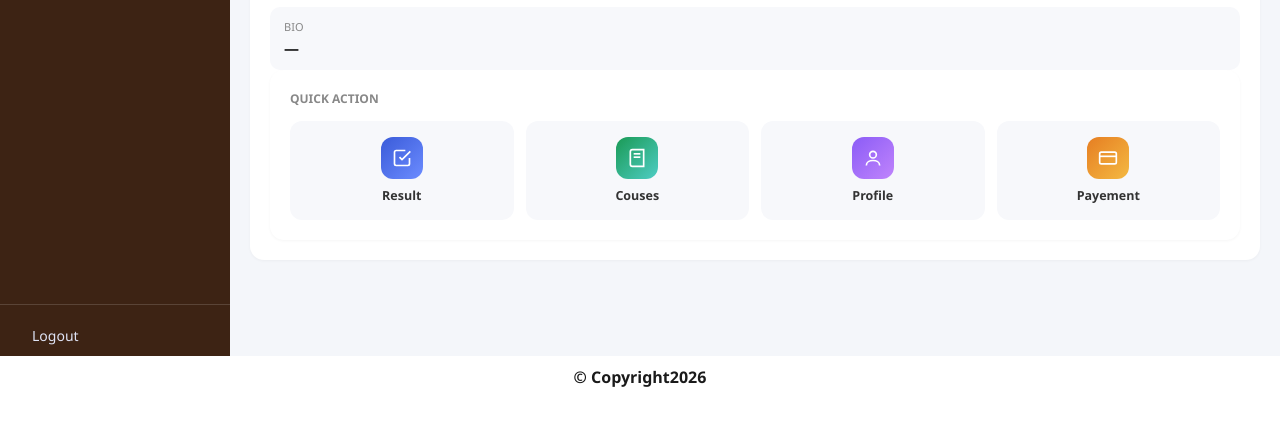
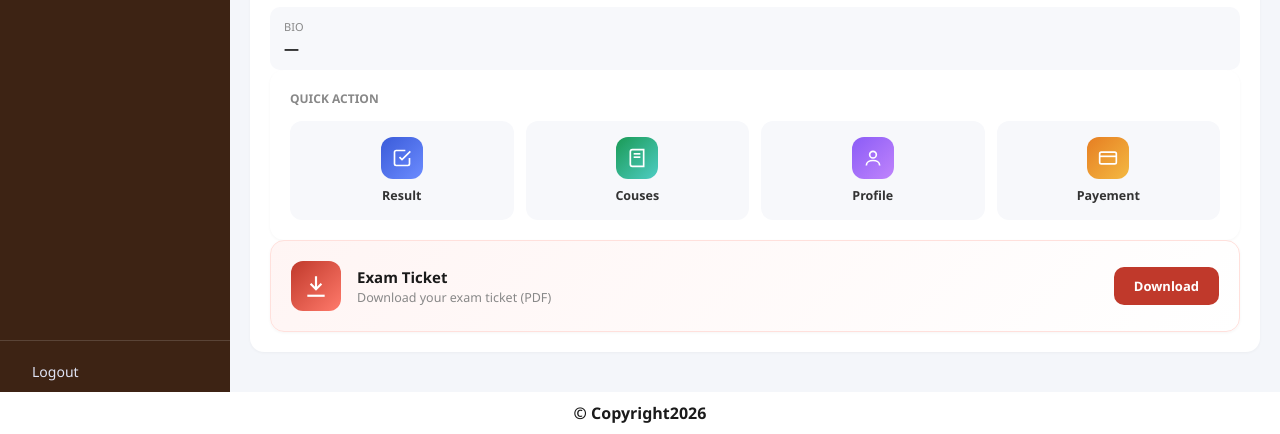
Before and after one commit to fahad-it54/mysite_app, a Django app: page /dashboard/ in a window 1280 px wide. Shown: the part 444-878 px from the top of the page. Before the commit the page ends 831 px from the top, so only its background shows below. Run offline with Django 5.2, Linux system fonts and the light colour scheme; a user stored in the database is signed in; data comes from the database, SQL or seed files in the repository; both versions use the stored data as it was after the commit.

Commit message:
exam ticket

```diff
--- a/mysite_app/templates/dashboard.html
+++ b/mysite_app/templates/dashboard.html
@@ -111,6 +111,32 @@
 .quick-icon.green { background:linear-gradient(135deg,#1a9a55,#4ecdc4); }
 .quick-icon.purple { background:linear-gradient(135deg,#8b5cf6,#c084fc); }
 .quick-icon.orange { background:linear-gradient(135deg,#e67e22,#f4b942); }
+
+.ticket-card {
+  display:flex;
+  align-items:center;
+  gap:16px;
+  background:linear-gradient(135deg,#fff5f4,#fff);
+  border:1px solid #ffe0dc;
+}
+.ticket-icon {
+  width:50px; height:50px; border-radius:12px; flex-shrink:0;
+  background:linear-gradient(135deg,#c0392b,#ff7a6b);
+  color:#fff; display:flex; align-items:center; justify-content:center;
+}
+.ticket-info { flex:1; min-width:0; }
+.ticket-title { font-size:15px; font-weight:700; color:#1a1a1a; }
+.ticket-sub { font-size:12.5px; color:#888; margin-top:2px; }
+.ticket-btn {
+  background:#c0392b; color:#fff; padding:10px 20px; border-radius:10px;
+  text-decoration:none; font-size:13px; font-weight:700; flex-shrink:0;
+}
+.ticket-btn:hover { background:#a5301f; }
+
+@media (max-width:420px) {
+  .ticket-card { flex-wrap:wrap; }
+  .ticket-btn { width:100%; text-align:center; }
+}
 
 
    p{
@@ -249,6 +275,17 @@
     </a>
   </div>
 </div>
+ <div class="card ticket-card">
+        <div class="ticket-icon">
+          <svg width="26" height="26" viewBox="0 0 24 24" fill="none" stroke="currentColor" stroke-width="2"><path d="M12 3v12"/><path d="M7 10l5 5 5-5"/><path d="M4 21h16"/></svg>
+        </div>
+        <div class="ticket-info">
+          <div class="ticket-title">Exam Ticket</div>
+          <div class="ticket-sub">Download your exam ticket (PDF)</div>
+        </div>
+        <a href="{% url 'exam_ticket_download' %}" class="ticket-btn">Download</a>
+      </div>
+
 
 
         {% else %}
--- a/mysite_app/templates/field_training_hub.html
+++ b/mysite_app/templates/field_training_hub.html
@@ -239,9 +239,9 @@
             <div class="visit-sup">{{ v.supervisor.name|default:"--" }}</div>
           </div>
           <span class="visit-badge {{ v.status }}">
-            {% if v.status == 'completed' %}Imekamilika
-            {% elif v.status == 'missed' %}Imekosekana
-            {% else %}Imepangwa{% endif %}
+            {% if v.status == 'completed' %}completed
+            {% elif v.status == 'missed' %}missed
+            {% else %}Planned{% endif %}
           </span>
         </div>
       {% empty %}
--- a/mysite_app/urls.py
+++ b/mysite_app/urls.py
@@ -19,6 +19,7 @@ urlpatterns = [
     path('field-training/attendance-action/', views.attendance_action, name='attendance_action'),
     path('field-training/logs/', views.field_log_list, name='field_log_list'),
     path('field-training/logs/add/', views.field_log_create, name='field_log_create'),
+    path('exam-ticket/download/', views.exam_ticket_download, name='exam_ticket_download'),
 
 
 
--- a/mysite_app/views.py
+++ b/mysite_app/views.py
@@ -15,6 +15,14 @@ from django.views.decorators.http import require_POST
 from datetime import timedelta
 from .models import AttendanceRecord, FieldTrainingLog, StudentPlacement, SupervisorVisit
 from .forms import FieldTrainingLogForm
+from django.http import HttpResponse
+from reportlab.lib.pagesizes import A5
+from reportlab.lib.units import mm
+from reportlab.lib import colors
+from reportlab.pdfgen import canvas
+from reportlab.lib.utils import ImageReader
+import os
+
 
 
 
@@ -237,3 +245,91 @@ def field_log_create(request):
     else:
         form = FieldTrainingLogForm()
     return render(request, 'field_log_create.html', {'form': form})
+
+@login_required
+def exam_ticket_download(request):
+    student, _ = StudentProfile.objects.get_or_create(user=request.user)
+    profile, _ = Profile.objects.get_or_create(user=request.user)
+
+    response = HttpResponse(content_type='application/pdf')
+    response['Content-Disposition'] = f'attachment; filename="exam_ticket_{request.user.username}.pdf"'
+
+    p = canvas.Canvas(response, pagesize=A5)
+    width, height = A5
+
+    # Header
+    p.setFillColor(colors.HexColor("#14524a"))
+    p.rect(0, height - 30*mm, width, 30*mm, fill=1, stroke=0)
+    p.setFillColor(colors.white)
+    p.setFont("Helvetica-Bold", 16)
+    p.drawCentredString(width/2, height - 15*mm, "EXAM TICKET")
+    p.setFont("Helvetica", 9)
+    p.drawCentredString(width/2, height - 22*mm, "The Fahad Intenational School")
+
+    # Picha ya mwanafunzi
+    photo_x = 15*mm
+    photo_y = height - 30*mm - 35*mm
+    photo_size = 30*mm
+
+    p.setStrokeColor(colors.HexColor("#ddd"))
+    p.rect(photo_x, photo_y, photo_size, photo_size, stroke=1, fill=0)
+
+    try:
+        if profile.profile_picture and hasattr(profile.profile_picture, 'path') and os.path.exists(profile.profile_picture.path):
+            img = ImageReader(profile.profile_picture.path)
+            p.drawImage(img, photo_x, photo_y, width=photo_size, height=photo_size,
+                        preserveAspectRatio=True, anchor='c')
+    except Exception:
+        p.setFont("Helvetica", 8)
+        p.drawCentredString(photo_x + photo_size/2, photo_y + photo_size/2, "No Photo")
+
+    # Taarifa za mwanafunzi
+    info_x = photo_x + photo_size + 10*mm
+    info_y = height - 40*mm
+
+    def draw_field(label, value, y):
+        p.setFont("Helvetica", 8)
+        p.setFillColor(colors.grey)
+        p.drawString(info_x, y, label)
+        p.setFont("Helvetica-Bold", 11)
+        p.setFillColor(colors.black)
+        p.drawString(info_x, y - 5*mm, str(value))
+
+    draw_field("FULL NAME", request.user.get_full_name() or request.user.username, info_y)
+    draw_field("ADMISSION NUMBER", student.admission_number or "-", info_y - 12*mm)
+    draw_field("EMAIL", student.email or "-", info_y - 24*mm)
+    draw_field("CLASS", student.student_class or "-", info_y - 36*mm)
+
+    # Mstari
+    line_y = photo_y - 8*mm
+    p.setStrokeColor(colors.HexColor("#ddd"))
+    p.line(15*mm, line_y, width - 15*mm, line_y)
+
+    # Masomo
+    p.setFont("Helvetica-Bold", 10)
+    p.setFillColor(colors.HexColor("#14524a"))
+    p.drawString(15*mm, line_y - 8*mm, "EXAMINABLE COURSES")
+
+    results = Result.objects.filter(student=request.user).select_related('subject')
+    y_cursor = line_y - 16*mm
+    p.setFont("Helvetica", 9)
+    p.setFillColor(colors.black)
+
+    if results.exists():
+        for r in results:
+            if y_cursor < 15*mm:
+                break
+            p.drawString(18*mm, y_cursor, f"- {r.subject.name}")
+            y_cursor -= 6*mm
+    else:
+        p.setFont("Helvetica-Oblique", 9)
+        p.drawString(18*mm, y_cursor, "Yet initialize the courses.")
+
+    # Footer
+    p.setFont("Helvetica-Oblique", 7)
+    p.setFillColor(colors.grey)
+    p.drawCentredString(width/2, 8*mm, "This tcket is legaly when attachment with student ID.")
+
+    p.showPage()
+    p.save()
+    return response
--- a/requirements.txt
+++ b/requirements.txt
@@ -11,3 +11,4 @@ sqlparse==0.5.5
 tailwind==3.1.5b0
 tzdata==2026.2
 whitenoise==6.12.0
+reportlab
```
Also changed, not shown: db.sqlite3.
